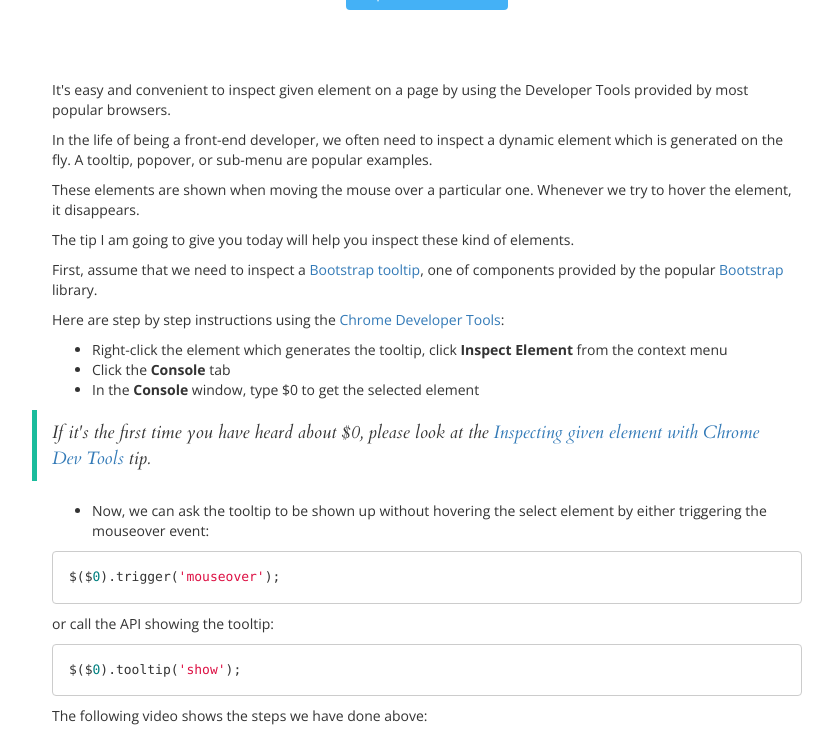
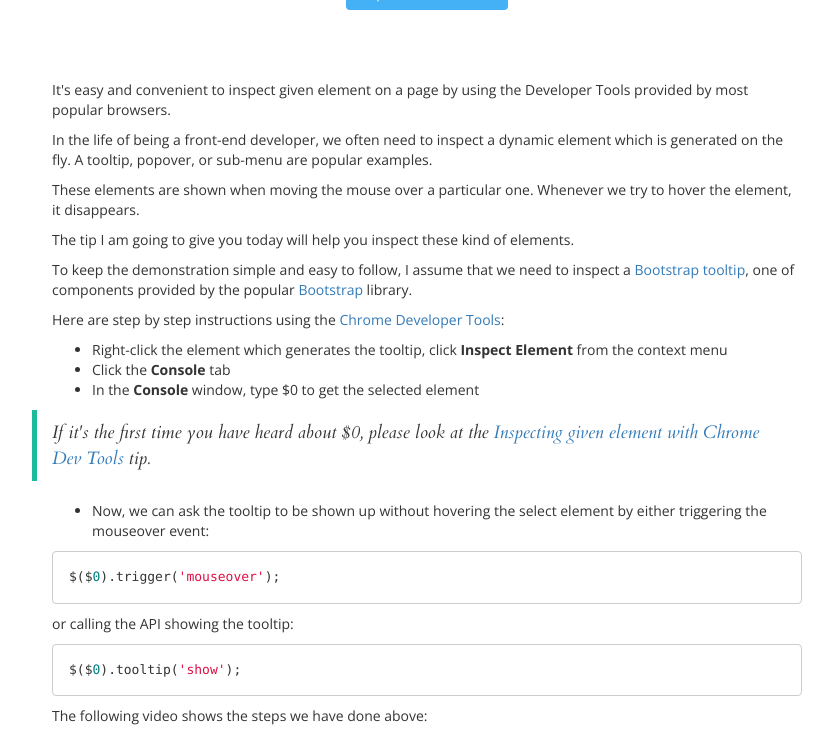
Before and after one commit to robsonmobile/programer.tips, a Jekyll site: the page built from _posts/2014/09/2014-09-13-inspecting-tooltip-element.html, in a window 1280 px wide and 1400 px high, scrolled down 845 px. Shown: the top 746 px of the window, without its empty margins (213-1046 px from the left). Built offline with Jekyll 4.4.1, drawn with Linux system fonts in a browser that asks for light colours; nearby versions of some CDN libraries; some web fonts are replaced; comment, search, counter and statistics services are not loaded; some of the changed text lies outside the part shown; grey boxes are pictures that could not be loaded.

Commit message:
Updated "Inspecting tooltip element" tip

```diff
--- a/_posts/2014/09/2014-09-13-inspecting-tooltip-element.html
+++ b/_posts/2014/09/2014-09-13-inspecting-tooltip-element.html
@@ -14,7 +14,7 @@
 <p>These elements are shown when moving the mouse over a particular one. Whenever we try to hover the element, it disappears.</p>
 
 <p>The tip I am going to give you today will help you inspect these kind of elements.</p>
-<p>First, assume that we need to inspect a <a href="http://getbootstrap.com/javascript/#tooltips">Bootstrap tooltip</a>, one of components provided by the popular <a href="http://getbootstrap.com">Bootstrap</a> library.</p>
+<p>To keep the demonstration simple and easy to follow, I assume that we need to inspect a <a href="http://getbootstrap.com/javascript/#tooltips">Bootstrap tooltip</a>, one of components provided by the popular <a href="http://getbootstrap.com">Bootstrap</a> library.</p>
 <p>Here are step by step instructions using the <a href="https://developer.chrome.com/devtools">Chrome Developer Tools</a>:</p>
 <ul>
     <li>Right-click the element which generates the tooltip, click <strong>Inspect Element</strong> from the context menu</li>
@@ -30,7 +30,7 @@
 
 <pre><code class="javascript">$($0).trigger('mouseover');</code></pre>
 
-<p>or call the API showing the tooltip:</p>
+<p>or calling the API showing the tooltip:</p>
 <pre><code class="javascript">$($0).tooltip('show');</code></pre>
 
 <p>The following video shows the steps we have done above:</p>
@@ -45,3 +45,4 @@
 </video>
 
 <p>This tip uses <a href="https://developer.chrome.com/devtools">Chrome Developer Tools</a> to demonstrate the steps, but it can be done with <a href="https://developer.mozilla.org/en-US/docs/Tools">Firefox Developer Tools</a> too.</p>
+<p>By using the same approach, you can inspect not only <a href="http://getbootstrap.com/javascript/#tooltips">Bootstrap tooltip</a> but also most of tooltip, popover or sub-menu elements.</p>
```
